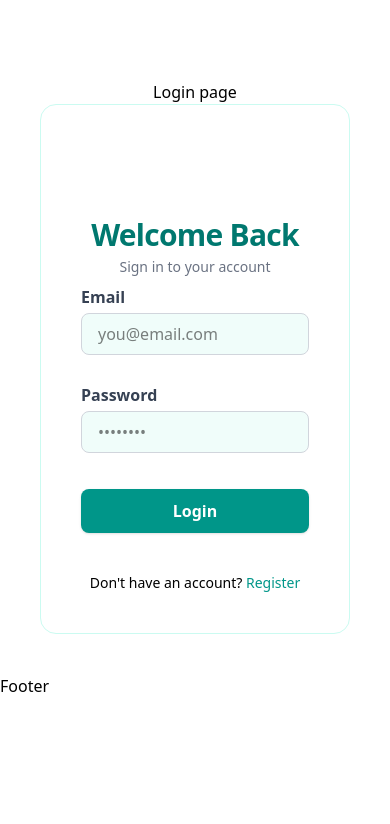
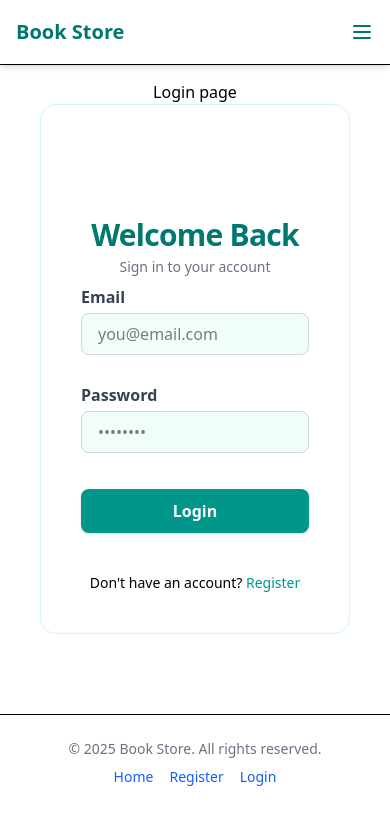
Before and after one commit to deji-ice/book-app-test, a Next.js app: page /login in a window 390 px wide. Shown: the top 824 px of the page. Built offline with nearby package versions, Linux system fonts and the light colour scheme.

Commit message:
Refactor Footer and NavBar components; implement responsive design and user authentication links

```diff
--- a/src/components/Footer.tsx
+++ b/src/components/Footer.tsx
@@ -1,9 +1,24 @@
-import React from 'react'
+import React from "react";
 
 const Footer = () => {
   return (
-    <div>Footer</div>
-  )
-}
+    <footer className="w-full bg-white border-t mt-10 py-6 h-full min-h-[5rem]  max-h-[10rem] lg:min-h-[7rem] flex flex-col md:flex-row items-center justify-between  px-4 lg:px-10">
+      <span className="text-gray-500 text-sm text-center md:text-left">
+        &copy; {new Date().getFullYear()} Book Store. All rights reserved.
+      </span>
+      <div className="flex flex-wrap justify-center md:justify-end gap-4 mt-2 md:mt-0">
+        <a href="/" className="text-blue-600 hover:underline text-sm">
+          Home
+        </a>
+        <a href="/register" className="text-blue-600 hover:underline text-sm">
+          Register
+        </a>
+        <a href="/login" className="text-blue-600 hover:underline text-sm">
+          Login
+        </a>
+      </div>
+    </footer>
+  );
+};
 
-export default Footer
+export default Footer;
--- a/src/components/NavBar.tsx
+++ b/src/components/NavBar.tsx
@@ -1,11 +1,107 @@
-import React from 'react'
+"use client";
+
+import React, { useState } from "react";
+import Link from "next/link";
+import { useUserStore } from "@/store/userStore";
 
 const NavBar = () => {
+  const [open, setOpen] = useState(false);
+  const currentUser = useUserStore((state) => state.currentUser);
+  const setUser = useUserStore((state) => state.setUser);
+
   return (
-    <div>
+    <nav className="bg-white fixed w-full inset-x-0 top-0 border-b shadow-md">
+      <div className="max-w-6xl mx-auto px-4">
+        <div className="flex justify-between items-center h-16">
+          <Link href="/" className="text-xl font-bold text-teal-700">
+            Book Store
+          </Link>
+          <div className="hidden md:flex space-x-4">
+            <Link href="/" className="hover:text-teal-600">
+              Home
+            </Link>
+            <Link href="/account" className="hover:text-teal-600">
+              Account
+            </Link>
+            {currentUser?.id ? (
+              <button
+                onClick={() => setUser(null)}
+                className="hover:text-teal-600 bg-transparent border-none cursor-pointer"
+              >
+                Logout
+              </button>
+            ) : (
+              <>
+                <Link href="/register" className="hover:text-teal-600">
+                  Register
+                </Link>
+                <Link href="/login" className="hover:text-teal-600">
+                  Login
+                </Link>
+              </>
+            )}
+          </div>
+          <div className="md:hidden flex items-center">
+            <button
+              onClick={() => setOpen(!open)}
+              className="text-teal-700 focus:outline-none"
+              aria-label="Toggle Menu"
+            >
+              <svg
+                className="w-6 h-6"
+                fill="none"
+                stroke="currentColor"
+                viewBox="0 0 24 24"
+              >
+                {open ? (
+                  <path
+                    strokeLinecap="round"
+                    strokeLinejoin="round"
+                    strokeWidth={2}
+                    d="M6 18L18 6M6 6l12 12"
+                  />
+                ) : (
+                  <path
+                    strokeLinecap="round"
+                    strokeLinejoin="round"
+                    strokeWidth={2}
+                    d="M4 6h16M4 12h16M4 18h16"
+                  />
+                )}
+              </svg>
+            </button>
+          </div>
+        </div>
+      </div>
+      {open && (
+        <div className="md:hidden px-4 pb-4 space-y-2">
+          <Link href="/" className="block hover:text-teal-600">
+            Home
+          </Link>
+          <Link href="/account" className="hover:text-teal-600">
+            Account
+          </Link>
+          {currentUser?.id ? (
+            <button
+              onClick={() => setUser(null)}
+              className="block hover:text-teal-600 bg-transparent border-none cursor-pointer w-full text-left"
+            >
+              Logout
+            </button>
+          ) : (
+            <>
+              <Link href="/register" className="block hover:text-teal-600">
+                Register
+              </Link>
+              <Link href="/login" className="block hover:text-teal-600">
+                Login
+              </Link>
+            </>
+          )}
+        </div>
+      )}
+    </nav>
+  );
+};
 
-    </div>
-  )
-}
-
-export default NavBar
+export default NavBar;
```
